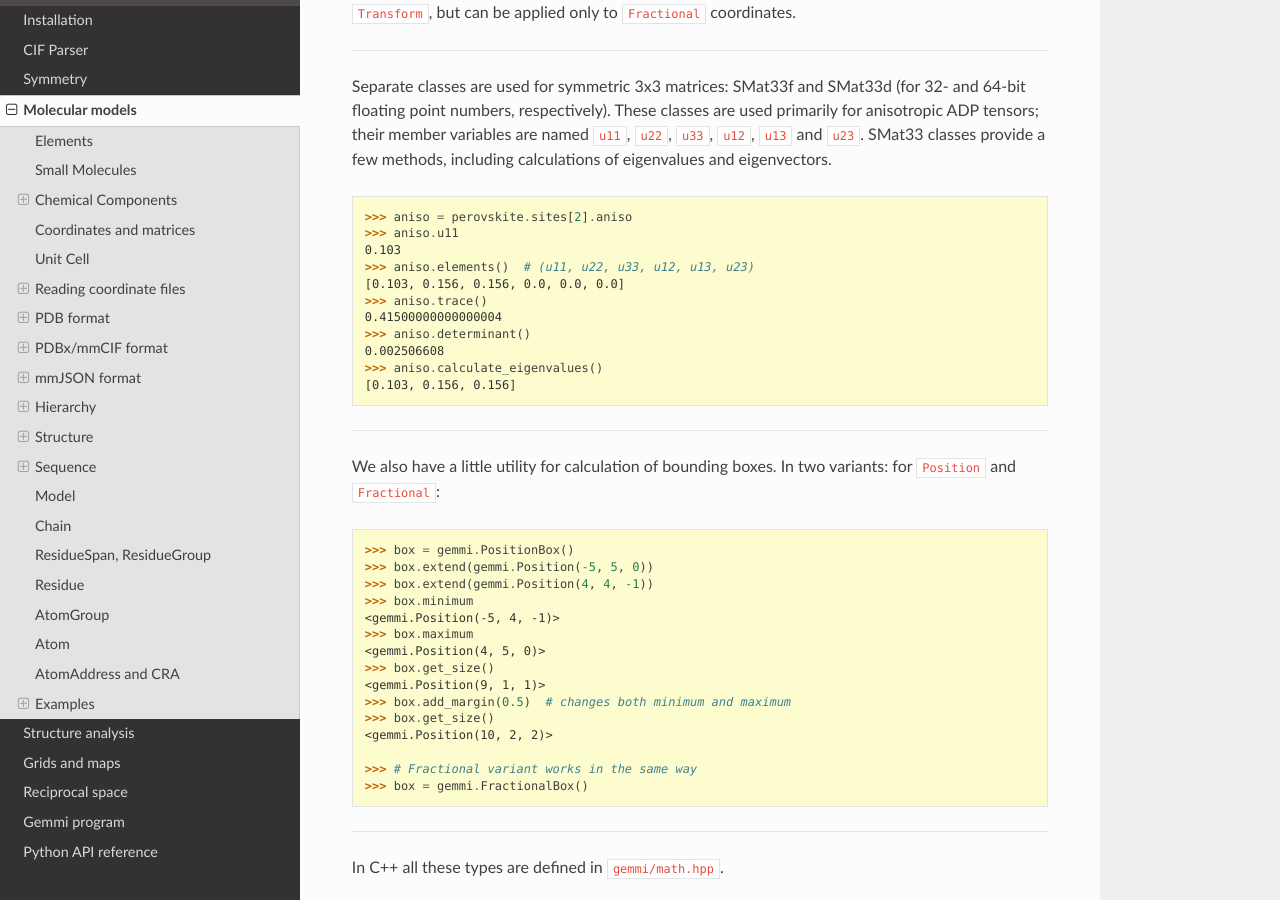
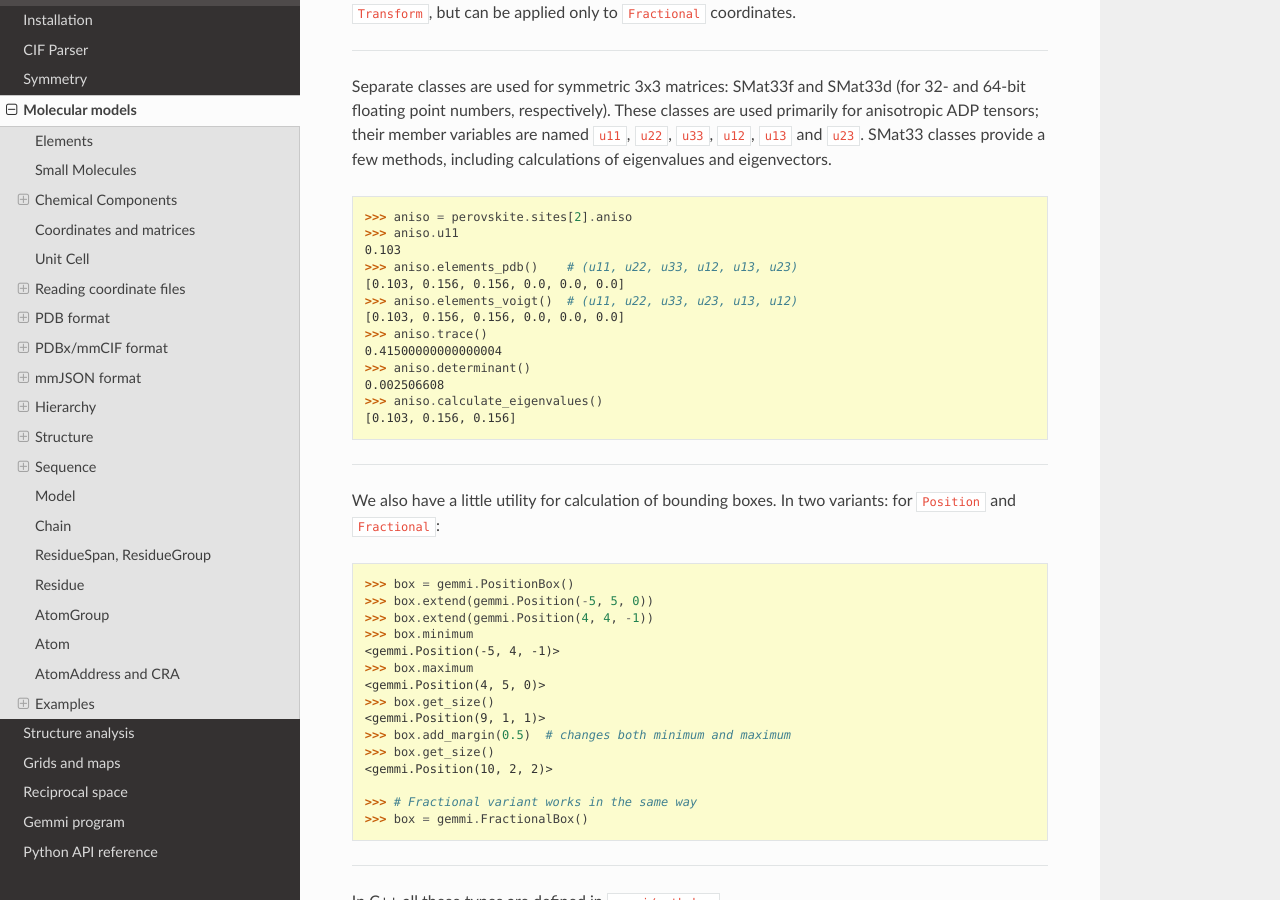
Before and after one commit to project-gemmi/gemmi, a Sphinx documentation site: the page built from docs/mol.rst, in a window 1280 px wide and 900 px high, scrolled down 7308 px. Built offline with Sphinx 7.4.7 and the Read the Docs theme 2.0.0, drawn with Linux system fonts in a browser that asks for light colours.

Commit message:
SMat33::elements() -> elements_pdb() and elements_voigt()
Symmetric 3x3 matrix doesn't have a well-defined order when presented as
6 numbers. PDB ANISOU uses order u11, u22, u33, u12, u13, u23, but
for example a metrical tensor is often presented as:
g11 g22 g33
g23 g13 g12
So now, to make it more explicit, we have two functions now.

```diff
--- a/docs/mol.rst
+++ b/docs/mol.rst
@@ -421,7 +421,9 @@ including calculations of eigenvalues and eigenvectors.
   >>> aniso = perovskite.sites[2].aniso
   >>> aniso.u11
   0.103
-  >>> aniso.elements()  # (u11, u22, u33, u12, u13, u23)
+  >>> aniso.elements_pdb()    # (u11, u22, u33, u12, u13, u23)
+  [0.103, 0.156, 0.156, 0.0, 0.0, 0.0]
+  >>> aniso.elements_voigt()  # (u11, u22, u33, u23, u13, u12)
   [0.103, 0.156, 0.156, 0.0, 0.0, 0.0]
   >>> aniso.trace()
   0.41500000000000004
```
Also changed, not shown: 4 other files.
